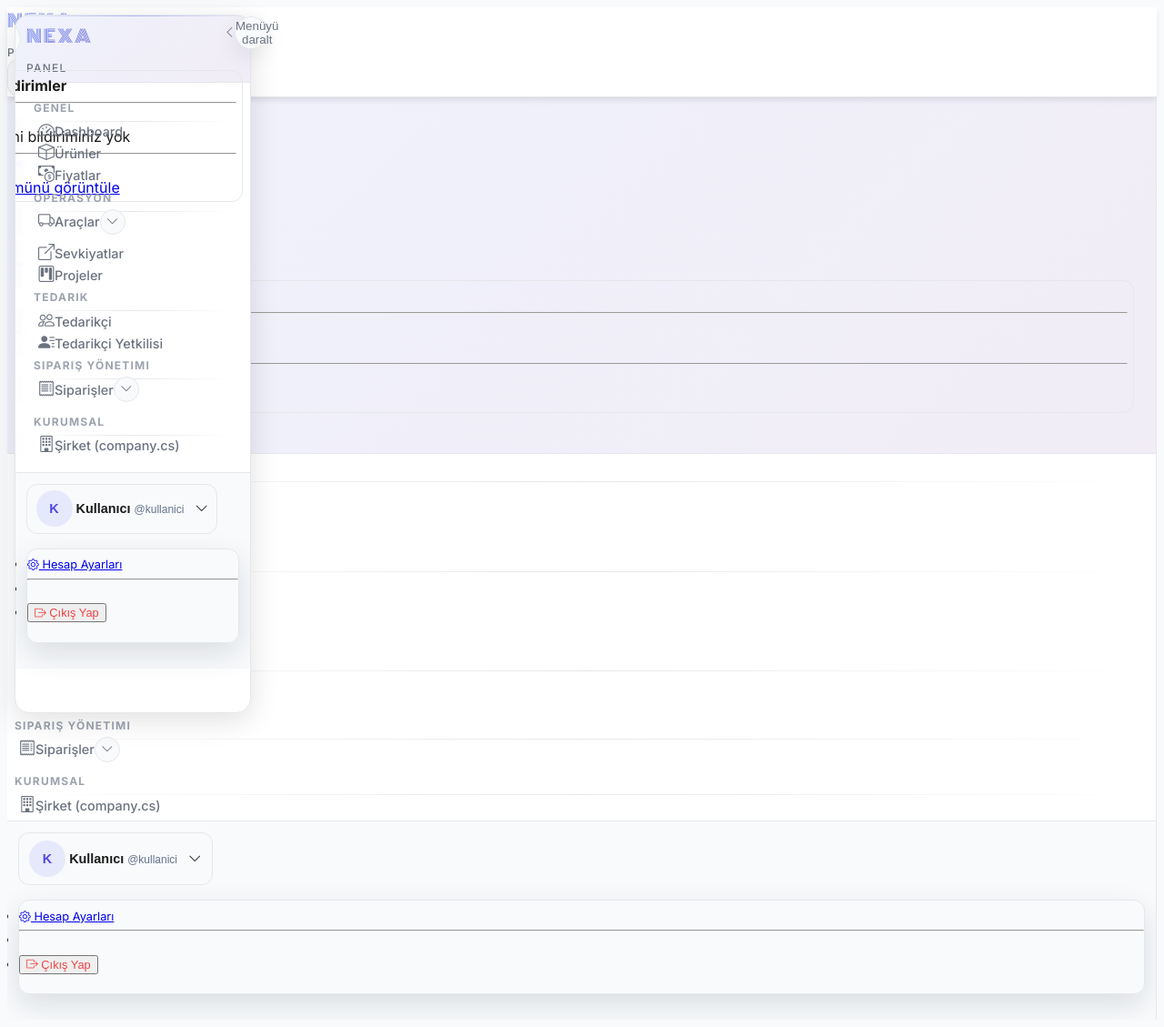
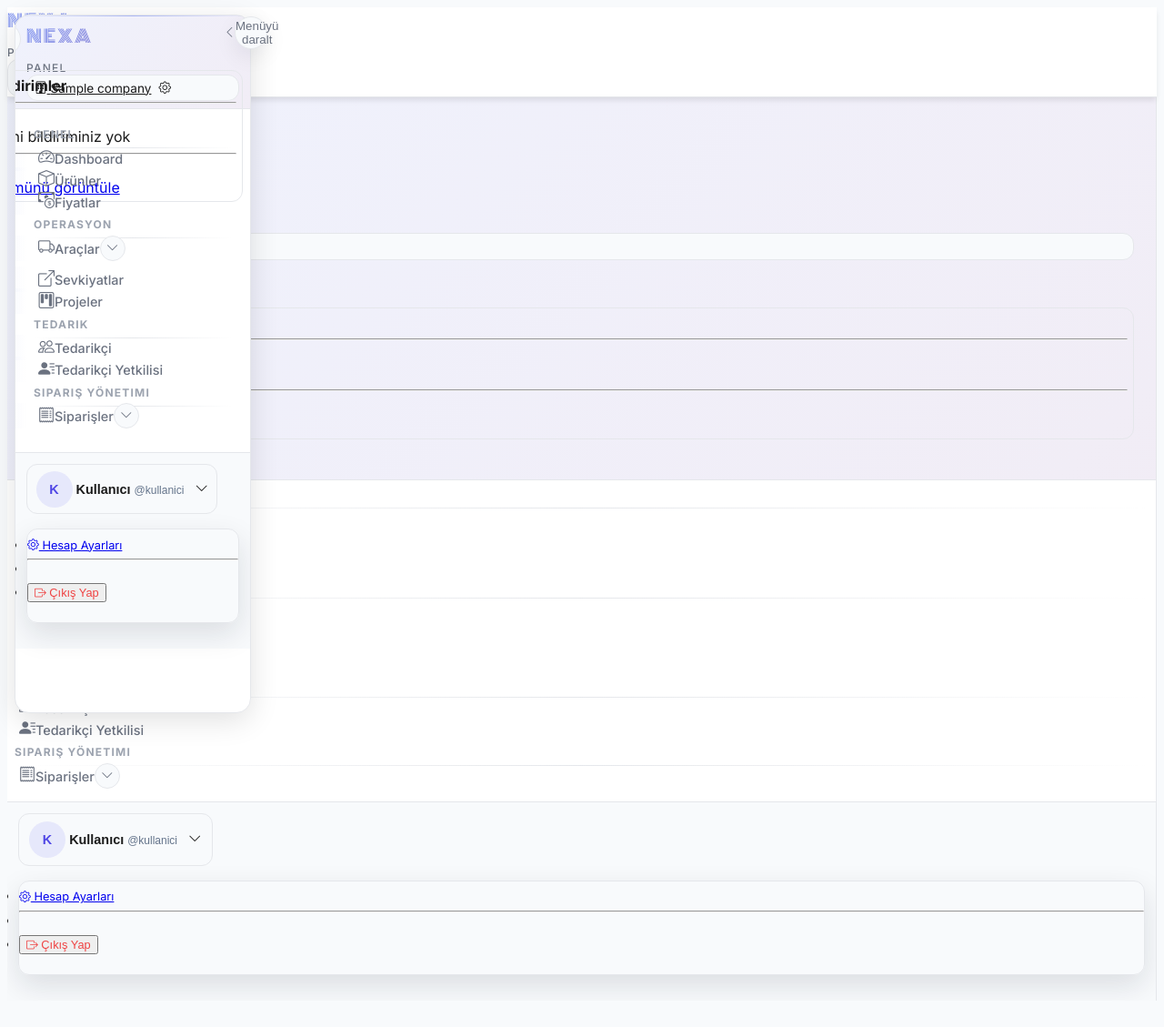
Before and after one commit to hakanicellioglu/campro-wamp, a PHP site: page /component/sidebar.php in a window 1280 px wide. Shown: the whole page at 91% size. After the commit the page ends 1100 px from the top, so only its background shows below. Run offline with PHP 8.4, Linux system fonts and the light colour scheme; tables that the repository leaves empty or names only in its code hold one stand-in row (values such as "Sample post").

Commit message:
Add company chip to sidebar and schema

```diff
--- a/component/sidebar.php
+++ b/component/sidebar.php
@@ -12,6 +12,26 @@ if (empty($_SESSION['csrf_token'])) {
 
 require_once __DIR__ . '/../config.php';
 require_once __DIR__ . '/../assets/fonts/monoton.php';
+
+$companyName = 'şirket';
+$hasCompany  = false;
+$hasLogo     = file_exists(__DIR__ . '/../assets/images/company-logo.png');
+
+try {
+    $stmt = $pdo->prepare('SELECT id, name FROM companies ORDER BY id ASC LIMIT 1');
+    $stmt->execute();
+    $companyRow = $stmt->fetch(PDO::FETCH_ASSOC);
+    if (is_array($companyRow)) {
+        $hasCompany = true;
+        $name = trim((string)($companyRow['name'] ?? ''));
+        if ($name !== '') {
+            $companyName = $name;
+        }
+    }
+} catch (Throwable $e) {
+    $hasCompany = false;
+    $companyName = 'şirket';
+}
 
 $active = basename($_SERVER['SCRIPT_NAME'] ?? '');
 $requestUri = $_SERVER['REQUEST_URI'] ?? '';
@@ -256,17 +276,6 @@ $menuGroups = [
             ],
         ],
     ],
-    [
-        'title' => 'Kurumsal',
-        'items' => [
-            [
-                'label' => 'Şirket (company.cs)',
-                'icon'  => 'bi-building',
-                'href'  => '../public/company.php',
-                'match' => 'company.php',
-            ],
-        ],
-    ],
 ];
 
 if ($role === 'admin') {
@@ -507,6 +516,48 @@ $renderMenu = static function (array $menuGroups, string $active, string $reques
         font-weight: 500;
         text-transform: uppercase;
         letter-spacing: 0.1em;
+    }
+
+    .company-chip {
+        display: flex;
+        align-items: center;
+        gap: 0.5rem;
+        border: 1px solid var(--border);
+        border-radius: var(--radius);
+        padding: 0.35rem 0.5rem;
+        color: var(--ink);
+        font-size: 0.85rem;
+        background-color: var(--surface);
+        transition: var(--transition);
+    }
+
+    .company-chip:hover {
+        text-decoration: none;
+        background: var(--surface-hover);
+        color: var(--ink);
+    }
+
+    .company-logo {
+        width: 24px;
+        height: 24px;
+        border-radius: 6px;
+        object-fit: cover;
+        flex-shrink: 0;
+    }
+
+    .company-badge {
+        position: absolute;
+        top: -6px;
+        right: -6px;
+        width: 16px;
+        height: 16px;
+        border-radius: 999px;
+        background: #ef4444;
+        color: #ffffff;
+        font-size: 0.7rem;
+        display: flex;
+        align-items: center;
+        justify-content: center;
     }
 
     .sidebar-content {
@@ -1108,6 +1159,27 @@ document.addEventListener('DOMContentLoaded', function () {
         <span class="sidebar-logo">NEXA</span>
         <div class="sidebar-subtitle">Panel</div>
 
+        <div class="mt-2">
+          <a href="../public/company.php"
+             class="company-chip text-decoration-none w-100 justify-content-between position-relative"
+             aria-label="Şirket ayarları">
+            <span class="d-inline-flex align-items-center gap-2">
+              <?php if ($hasLogo): ?>
+                <img src="../assets/images/company-logo.png" class="company-logo" alt="<?= htmlspecialchars($companyName, ENT_QUOTES, 'UTF-8') ?>">
+              <?php else: ?>
+                <i class="bi bi-building" aria-hidden="true"></i>
+              <?php endif; ?>
+              <span class="text-truncate" style="max-width: 140px;">
+                <?= htmlspecialchars($companyName, ENT_QUOTES, 'UTF-8') ?>
+              </span>
+            </span>
+            <i class="bi bi-gear" aria-hidden="true"></i>
+            <?php if (!$hasCompany): ?>
+              <span class="company-badge" title="Şirket kurulumu gerekli">!</span>
+            <?php endif; ?>
+          </a>
+        </div>
+
         <!-- SAĞ ÜST AKSİYONLAR -->
         <div class="header-actions">
           <!-- Bildirim butonu -->
@@ -1208,6 +1280,26 @@ document.addEventListener('DOMContentLoaded', function () {
         <div>
             <span class="sidebar-logo">NEXA</span>
             <div class="sidebar-subtitle">Panel</div>
+            <div class="mt-2">
+              <a href="../public/company.php"
+                 class="company-chip text-decoration-none w-100 justify-content-between position-relative"
+                 aria-label="Şirket ayarları">
+                <span class="d-inline-flex align-items-center gap-2">
+                  <?php if ($hasLogo): ?>
+                    <img src="../assets/images/company-logo.png" class="company-logo" alt="<?= htmlspecialchars($companyName, ENT_QUOTES, 'UTF-8') ?>">
+                  <?php else: ?>
+                    <i class="bi bi-building" aria-hidden="true"></i>
+                  <?php endif; ?>
+                  <span class="text-truncate" style="max-width: 140px;">
+                    <?= htmlspecialchars($companyName, ENT_QUOTES, 'UTF-8') ?>
+                  </span>
+                </span>
+                <i class="bi bi-gear" aria-hidden="true"></i>
+                <?php if (!$hasCompany): ?>
+                  <span class="company-badge" title="Şirket kurulumu gerekli">!</span>
+                <?php endif; ?>
+              </a>
+            </div>
         </div>
 
         <div class="d-inline-flex align-items-center gap-2">
```
Also changed, not shown: company.sql (added, +34 -0 lines).
